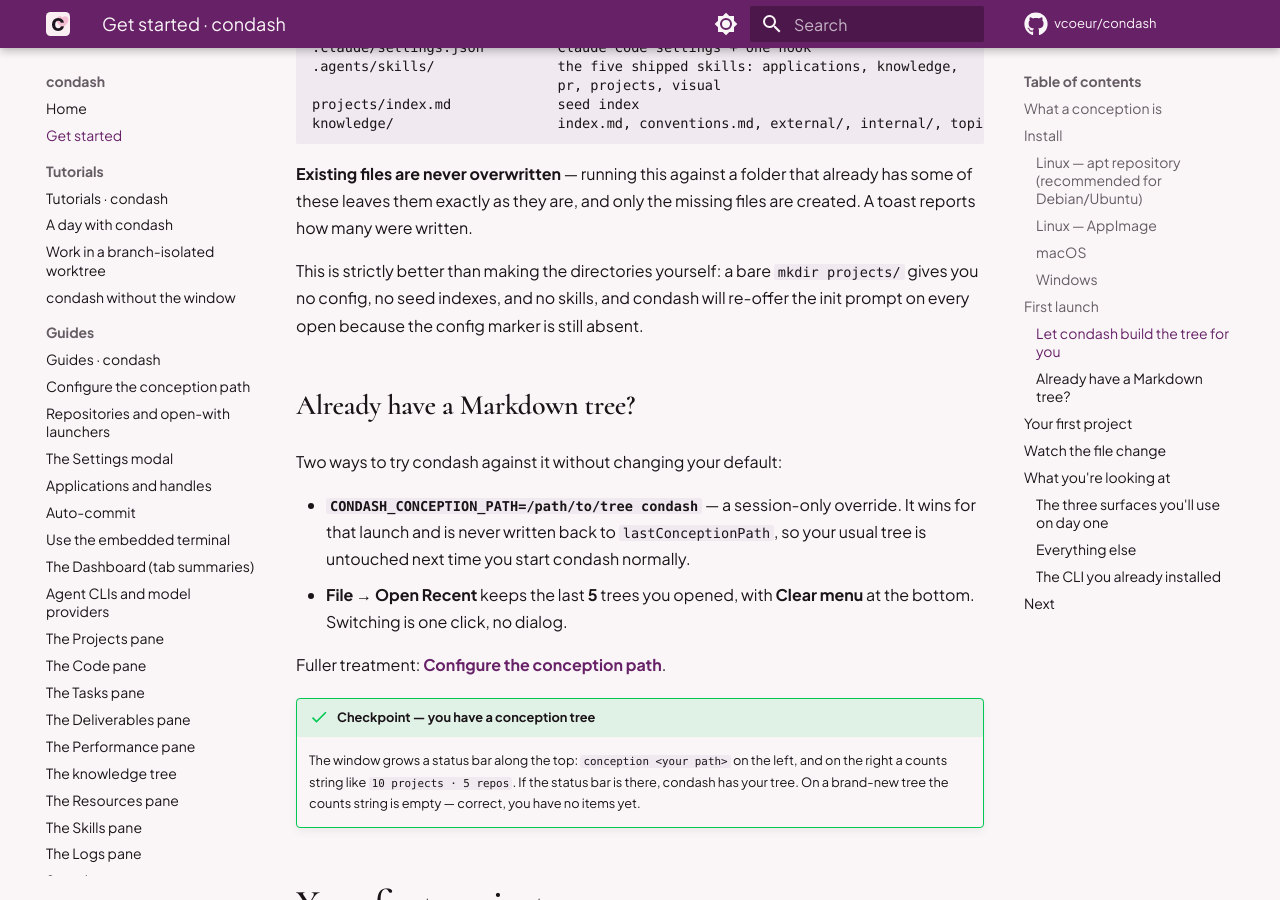
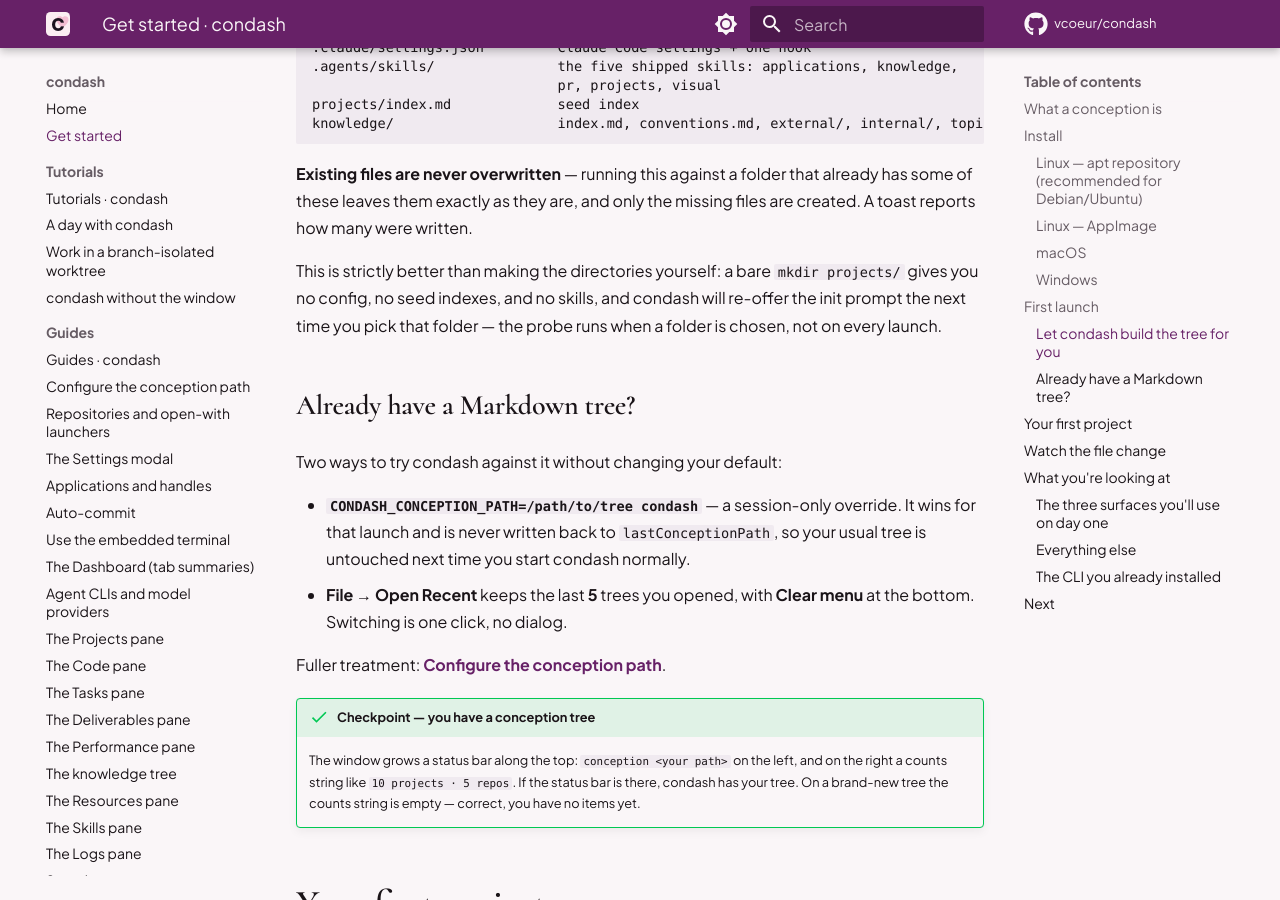
Before and after one commit to vcoeur/condash, an MkDocs documentation site: the page built from docs/get-started/index.md, in a window 1280 px wide and 900 px high, scrolled down 3980 px. Built offline with MkDocs 1.6.1 and Material for MkDocs 9.7.7, drawn with Linux system fonts in a browser that asks for light colours; comment, search, counter and statistics services are not loaded.

Commit message:
docs(get-started): align init-prompt re-fire claim with the real trigger
The probe runs inside the folder-pick handler, not on relaunch: a bare
mkdir re-offers the prompt on the next pick, not on every open. Audit D10.

```diff
--- a/docs/get-started/index.md
+++ b/docs/get-started/index.md
@@ -150,7 +150,7 @@
 
 **Existing files are never overwritten** — running this against a folder that already has some of these leaves them exactly as they are, and only the missing files are created. A toast reports how many were written.
 
-This is strictly better than making the directories yourself: a bare `mkdir projects/` gives you no config, no seed indexes, and no skills, and condash will re-offer the init prompt on every open because the config marker is still absent.
+This is strictly better than making the directories yourself: a bare `mkdir projects/` gives you no config, no seed indexes, and no skills, and condash will re-offer the init prompt the next time you pick that folder — the probe runs when a folder is chosen, not on every launch.
 
 ### Already have a Markdown tree?
 
```
